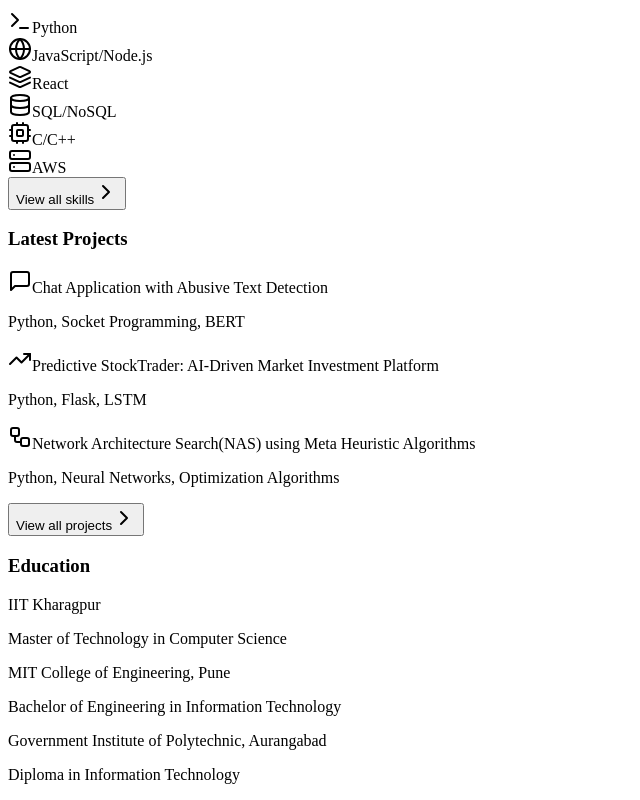
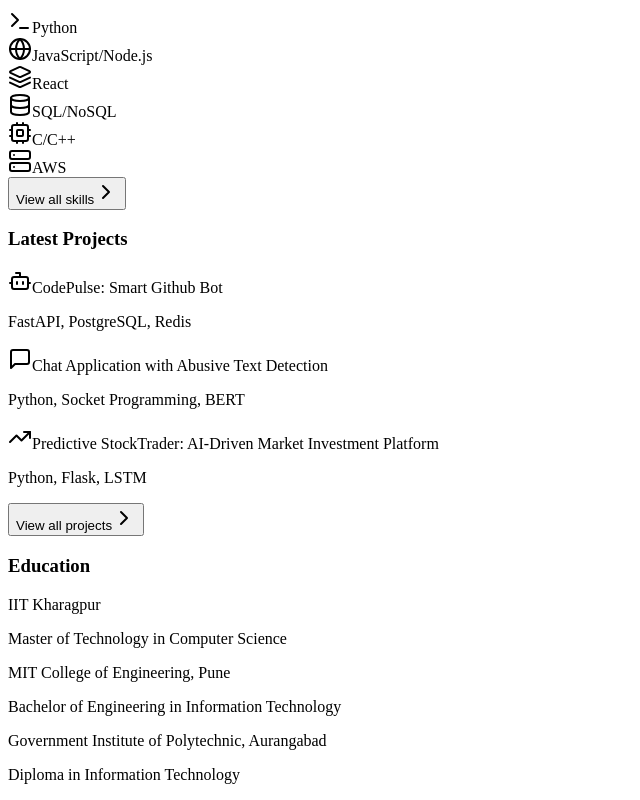
Before and after one commit to shambharkar-siddhant/siddhant-portfolio, a React (Vite) app in the folder client/: page /profile in a window 1280 px wide. Shown: the part 789-1589 px from the top of the page, without its empty margins (0-640 px from the left). Built offline with nearby package versions, Linux system fonts and the light colour scheme.

Commit message:
added new project

```diff
--- a/client/src/components/DeveloperProfile.tsx
+++ b/client/src/components/DeveloperProfile.tsx
@@ -28,8 +28,10 @@ import {
   MessageSquare,
   TrendingUp,
   GitCommit,
-  ShieldCheck
+  ShieldCheck,
+  Bot
 } from 'lucide-react';
+import { desc } from 'drizzle-orm';
 
 const DeveloperProfile: React.FC = () => {
   const [selectedTab, setSelectedTab] = useState('about');
@@ -101,6 +103,17 @@ const DeveloperProfile: React.FC = () => {
   ];
 
   const projects = [
+    {
+      name: 'CodePulse: Smart Github Bot',
+      date: 'July 2025',
+      description: [
+        'Developed a modular GitHub assistant with a backend MCP server that enables LLMs to manage repo rules, review code, and answer natural-language queries — with multi-user sessions, scoped memory, and full context control',
+        'Achieved instant AI summaries and rule checks on every PR via GitHub webhooks, reducing manual review effort by 40% and boosting team response times by 60-90 seconds per PR on average',
+        'Built with FastAPI, PostgreSQL, Redis, and a pluggable LLM engine (OpenAI, Claude, local models), enabling seamless integration, real-time PR interaction, and secure session-based collaboration.'
+      ],
+      tech: ['FastAPI', 'PostgreSQL', 'Redis', 'OpenAI', 'Python', 'LLM', 'React'],
+      icon: <Bot />
+    },
     {
       name: 'Chat Application with Abusive Text Detection',
       date: 'February 2023',
```
